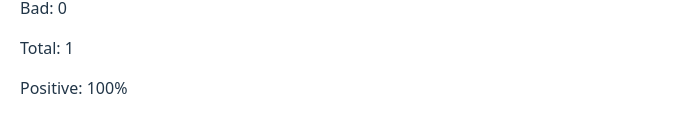
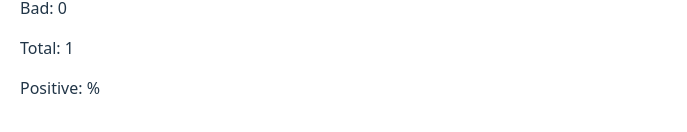
Before and after one commit to VitaliiKarakay/goit-neo-react-hw-module2, a React (Vite) app: page / in a window 1280 px wide. Both pictures are taken after a click on the button "Good". Shown: the part 500-632 px from the top of the page, without its empty margins (0-687 px from the left). Built offline with nearby package versions, Linux system fonts and the light colour scheme.

Commit message:
reset button fix

```diff
--- a/src/App.jsx
+++ b/src/App.jsx
@@ -26,21 +26,17 @@ export default function App() {
     };
 
     const totalFeedback = feedback.good + feedback.neutral + feedback.bad;
-    const positivePercentage = totalFeedback
-        ? Math.round((feedback.good / totalFeedback) * 100)
-        : 0;
 
     return (
         <div style={{ padding: '20px' }}>
             <Description />
-            <Options onLeaveFeedback={handleFeedback} />
+            <Options onLeaveFeedback={handleFeedback} totalFeedback={totalFeedback} />
             {totalFeedback > 0 ? (
                 <Feedback
                     good={feedback.good}
                     neutral={feedback.neutral}
                     bad={feedback.bad}
                     total={totalFeedback}
-                    positivePercentage={positivePercentage}
                 />
             ) : (
                 <Notification message="No feedback yet" />
--- a/src/components/Options/Options.jsx
+++ b/src/components/Options/Options.jsx
@@ -1,12 +1,14 @@
 import React from 'react';
 
-export default function Options({ onLeaveFeedback }) {
+export default function Options({ onLeaveFeedback, totalFeedback }) {
     return (
         <div style={{ marginTop: '20px' }}>
             <button onClick={() => onLeaveFeedback('good')}>Good</button>
             <button onClick={() => onLeaveFeedback('neutral')}>Neutral</button>
             <button onClick={() => onLeaveFeedback('bad')}>Bad</button>
-            <button onClick={() => onLeaveFeedback('reset')}>Reset</button>
+            {totalFeedback > 0 && (
+                <button onClick={() => onLeaveFeedback('reset')}>Reset</button>
+            )}
         </div>
     );
 }
```
